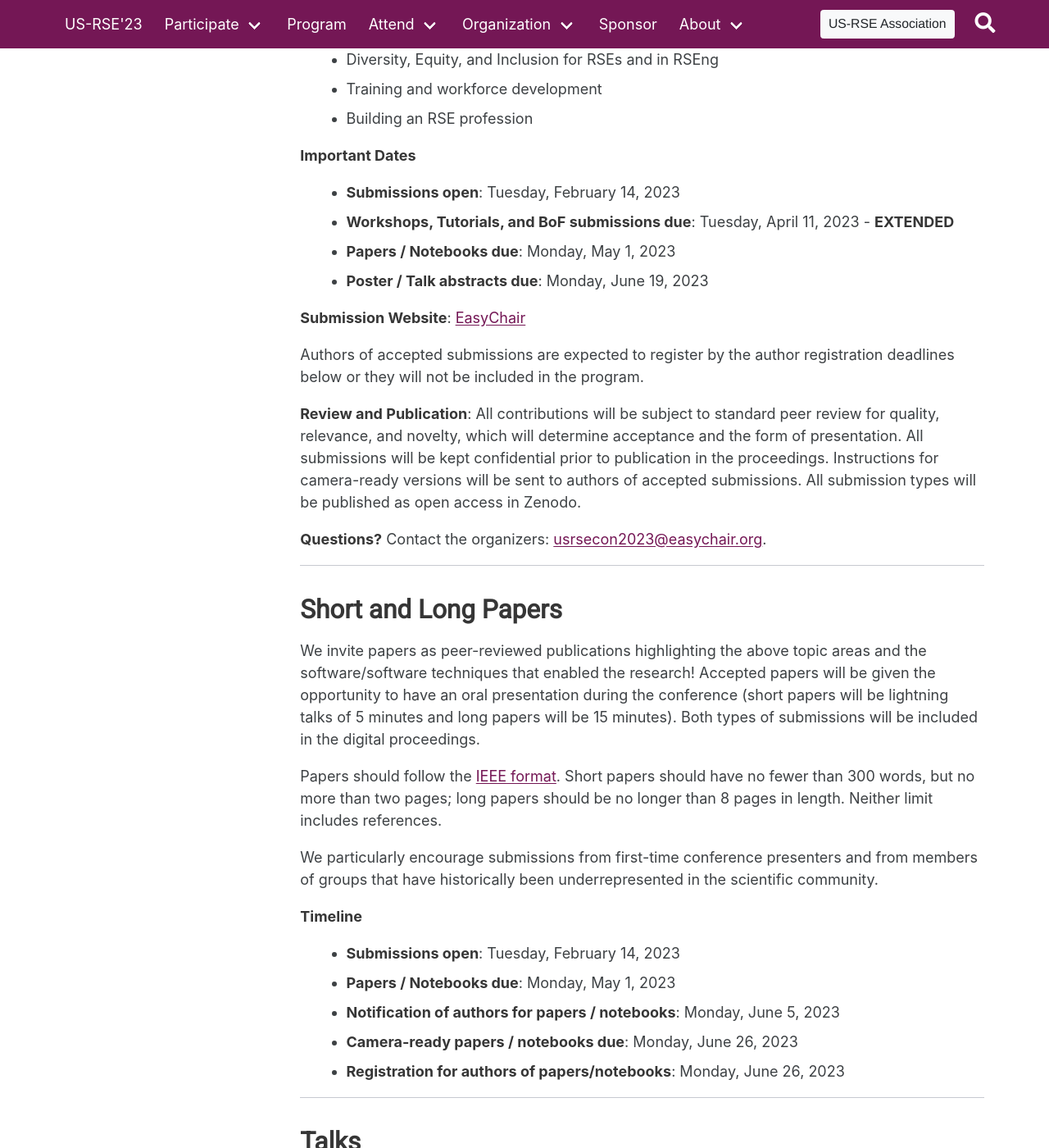
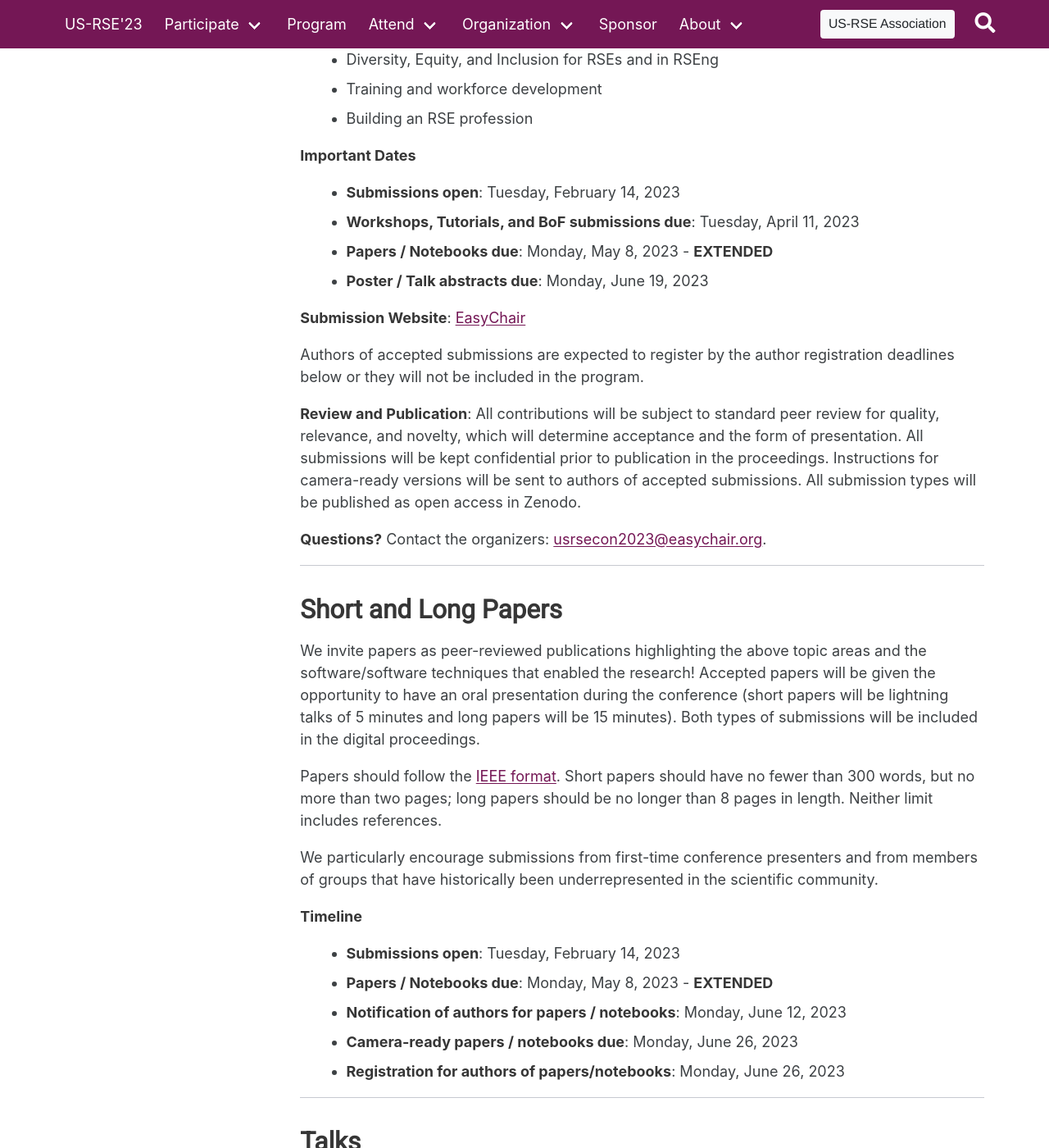
Before and after one commit to USRSE/usrse23, a Jekyll site: the page built from pages/participate/participate.md, in a window 1280 px wide and 1400 px high, scrolled down 625 px. Shown: the whole window at 82% size. Built offline with Jekyll 4.4.1, drawn with Linux system fonts in a browser that asks for light colours; a style sheet for code colours, icons or effects is not loaded; some of the changed text lies outside the part shown.

Commit message:
Extend papers/notebooks deadline

```diff
--- a/index.html
+++ b/index.html
@@ -49,8 +49,8 @@ fb-img:
   <h3> Important Dates </h3>
   <ul>
   <li><b>Submissions open</b>: Tuesday, February 14, 2023</li>
-  <li><b>Workshops, Tutorials, and BoF submissions due</b>: Tuesday, April 11, 2023 - <b>EXTENDED</b></li>
-  <li><b>Papers / Notebooks due</b>: Monday, May 1, 2023</li>
+  <li><b>Workshops, Tutorials, and BoF submissions due</b>: Tuesday, April 11, 2023</li>
+  <li><b>Papers / Notebooks due</b>: Monday, May 8, 2023 - <b>EXTENDED</b></li>
   <li><b>Poster / Talk abstracts due</b>: Monday, June 19, 2023</li>
   <li><b>Conference Date</b>: October 16-18, 2023, Chicago, IL</li>
   </ul>
--- a/pages/participate/participate.md
+++ b/pages/participate/participate.md
@@ -31,8 +31,8 @@ include (but are not limited to):
 **Important Dates**
 
 - **Submissions open**: Tuesday, February 14, 2023
-- **Workshops, Tutorials, and BoF submissions due**: Tuesday, April 11, 2023 - **EXTENDED**
-- **Papers / Notebooks due**: Monday, May 1, 2023
+- **Workshops, Tutorials, and BoF submissions due**: Tuesday, April 11, 2023
+- **Papers / Notebooks due**: Monday, May 8, 2023 - **EXTENDED**
 - **Poster / Talk abstracts due**: Monday, June 19, 2023
 
 **Submission Website**: [EasyChair](https://easychair.org/conferences/?conf=usrsecon2023)
@@ -72,8 +72,8 @@ the scientific community.
 **Timeline**
 
 - **Submissions open**: Tuesday, February 14, 2023
-- **Papers / Notebooks due**: Monday, May 1, 2023
-- **Notification of authors for papers / notebooks**: Monday, June 5, 2023
+- **Papers / Notebooks due**: Monday, May 8, 2023 - **EXTENDED**
+- **Notification of authors for papers / notebooks**: Monday, June 12, 2023
 - **Camera-ready papers / notebooks due**: Monday, June 26, 2023
 - **Registration for authors of papers/notebooks**: Monday, June 26, 2023
 
@@ -109,8 +109,8 @@ about notebook submissions.
 **Timeline**
 
 - **Submissions open**: Tuesday, February 14, 2023
-- **Papers / Notebooks due**: Monday, May 1, 2023
-- **Notification of authors for papers / notebooks**: Monday, June 5, 2023
+- **Papers / Notebooks due**: Monday, May 8, 2023 - **EXTENDED**
+- **Notification of authors for papers / notebooks**: Monday, June 12, 2023
 - **Camera-ready papers / notebooks due**: Monday, June 26, 2023
 - **Registration for authors of papers/notebooks**: Monday, June 26, 2023
 
```
Also changed, not shown: other parts of pages/participate/participate.md (+2 -2 lines), _posts/2023-04-24-extend-papers.md (added, +9 -0 lines), pages/about/dates.md (+4 -4 lines).
